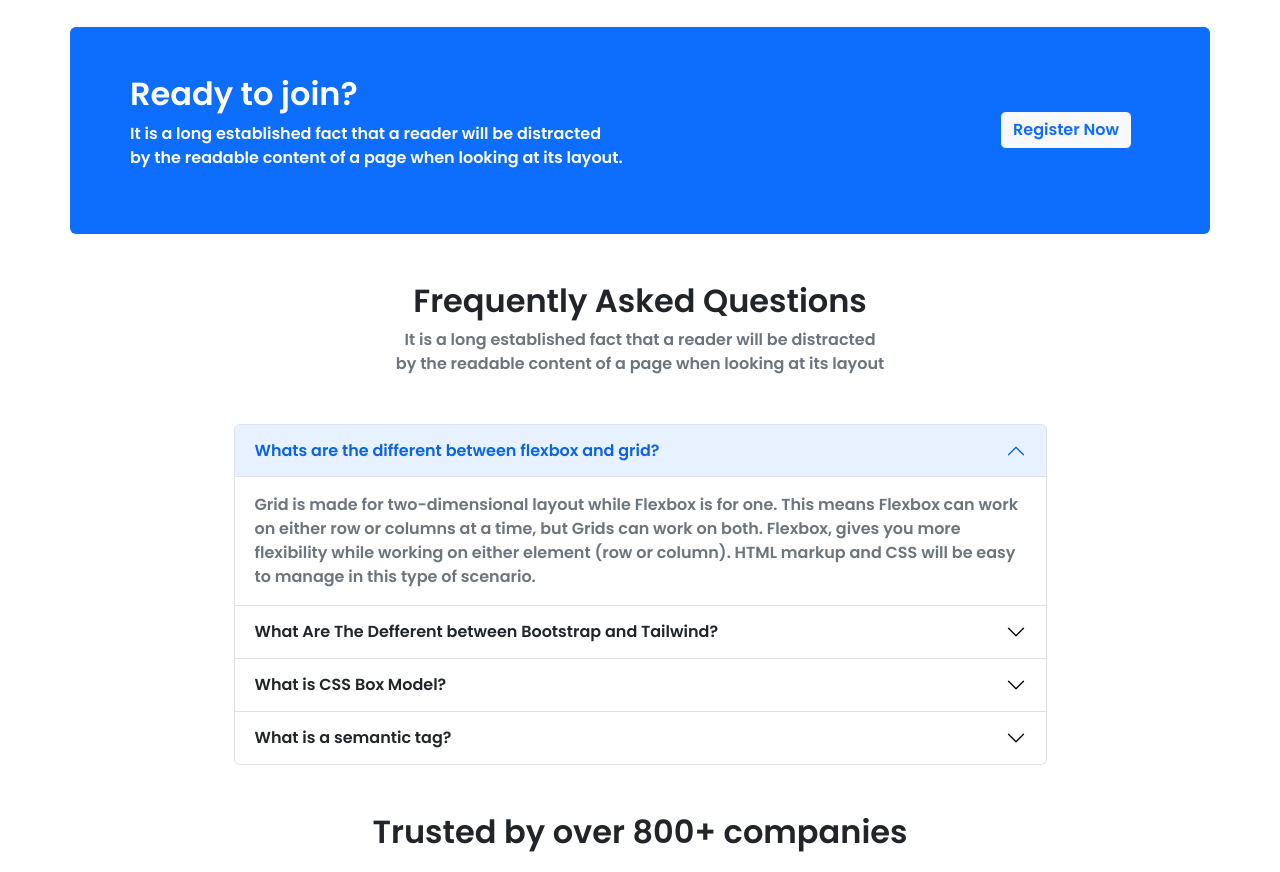
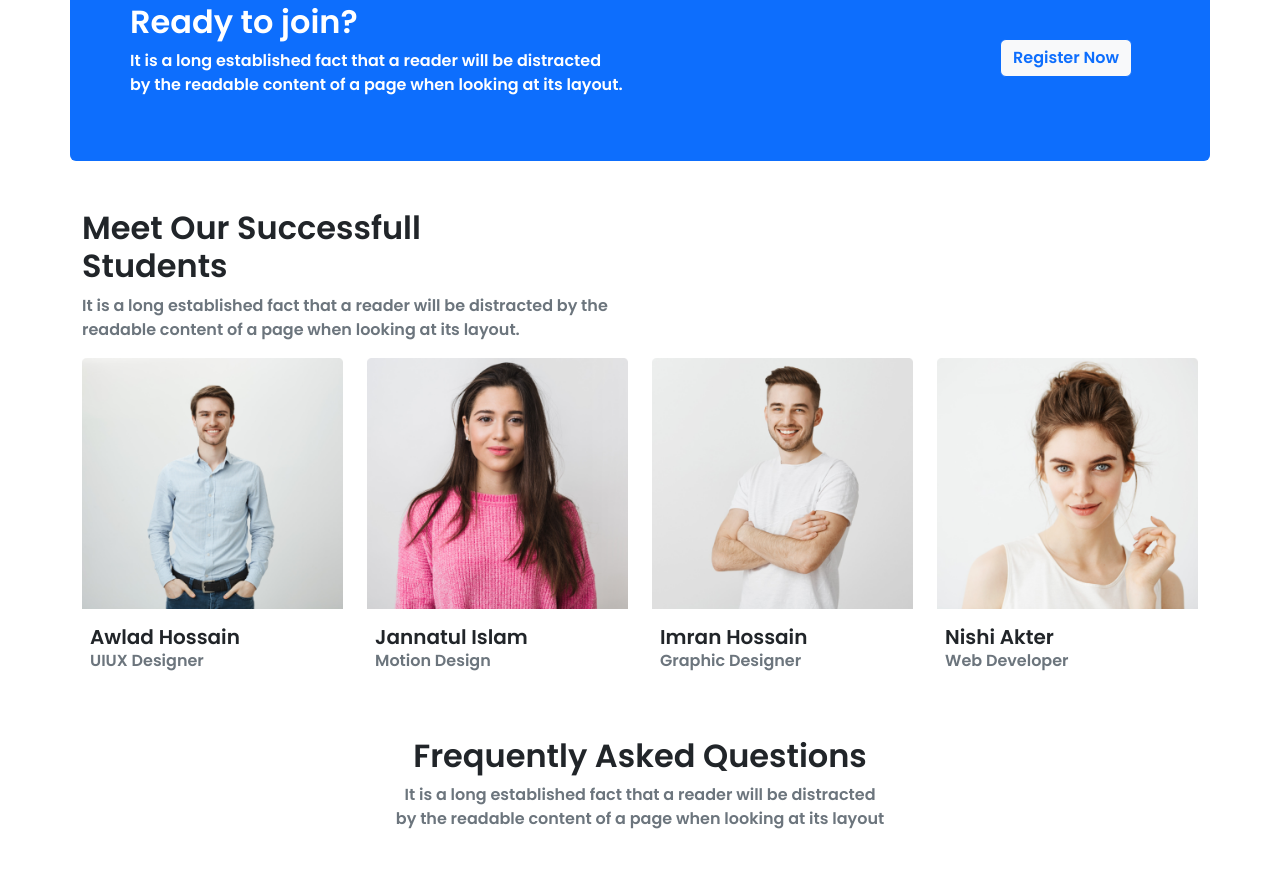
Before and after one commit to hossainahmad1/assignment-3-bootstrap, a plain HTML site: page index.html in a window 1280 px wide. Shown: the part 2780-3652 px from the top of the page. Drawn offline with nearby package versions, Linux system fonts and the light colour scheme.

Commit message:
student added and all

```diff
--- a/index.html
+++ b/index.html
@@ -277,11 +277,12 @@
         <!----------- E learning section start---------- -->
         <section>
             <div class="container my-5">
-                <div class="d-flex align-items-center gap-5 bg-light rounded">
-                    <div>
-                        <img class="rounded" src="images/working.png" alt="">
+                <div
+                    class="row row-cols-lg-6 row-cols-md-6 row-cols-sm-12 d-flex flex-nowrap align-items-center gap-5 bg-light rounded">
+                    <div class="col w-50">
+                        <img class="rounded w-100" src="images/working.png" alt="">
                     </div>
-                    <div class="bg-light gap-3">
+                    <div class="col bg-light gap-3 w-50">
                         <h2>Explore The elearning <br>
                             Institute
                         </h2>
@@ -319,6 +320,7 @@
             </div>
         </section>
         <!----------- E learning section end---------- -->
+
 
 
         <!-- -------------modal section start---------------->
@@ -375,6 +377,53 @@
             </div>
         </section>
         <!-- -------------modal section end---------------->
+
+
+
+        <!-- ---------------student section start ------------>
+        <section>
+            <div class="container mt-5">
+                <h2>Meet Our Successfull <br>
+                    Students</h2>
+                <p class="text-secondary">It is a long established fact that a reader will be distracted by the <br>
+                    readable content of a page when looking at its layout.</p>
+                <div class="row row-cols-lg-4 row-cols-md-2 row-cols-sm-1">
+                    <div class="col">
+                        <img class="img fliud w-100" src="images/student/student-1.png" class="card-img-top" alt="...">
+                        <div class="card-body my-3 ms-2">
+                            <h5 class="card-title">Awlad Hossain</h5>
+                            <p class="card-text text-secondary">UIUX Designer</p>
+                        </div>
+                    </div>
+                    <div class="col">
+                        <img class="img fliud w-100" src="images/student/student-2.png" class="card-img-top" alt="...">
+                        <div class="card-body my-3 ms-2">
+                            <h5 class="card-title">Jannatul Islam</h5>
+                            <p class="card-text text-secondary">Motion Design</p>
+
+                        </div>
+                    </div>
+                    <div class="col">
+                        <img class="img fliud w-100" src="images/student/student-3.png" class="card-img-top" alt="...">
+                        <div class="card-body my-3 ms-2">
+                            <h5 class="card-title">Imran Hossain</h5>
+                            <p class="card-text text-secondary">Graphic Designer</p>
+
+                        </div>
+                    </div>
+                    <div class="col">
+                        <img class="img fliud w-100" src="images/student/student-4.png" class="card-img-top" alt="...">
+                        <div class="card-body my-3 ms-2">
+                            <h5 class="card-title">Nishi Akter</h5>
+                            <p class="card-text text-secondary">Web Developer</p>
+
+                        </div>
+                    </div>
+                </div>
+            </div>
+        </section>
+
+        <!-- ---------------student section end ------------>
 
 
         <!-- ------------accordion section start ---------->
@@ -485,7 +534,7 @@
 
             </div>
         </section>
-        <!-- ---------------section cpompany end------------>
+        <!-- ---------------section company end------------>
 
     </main>
 
```
